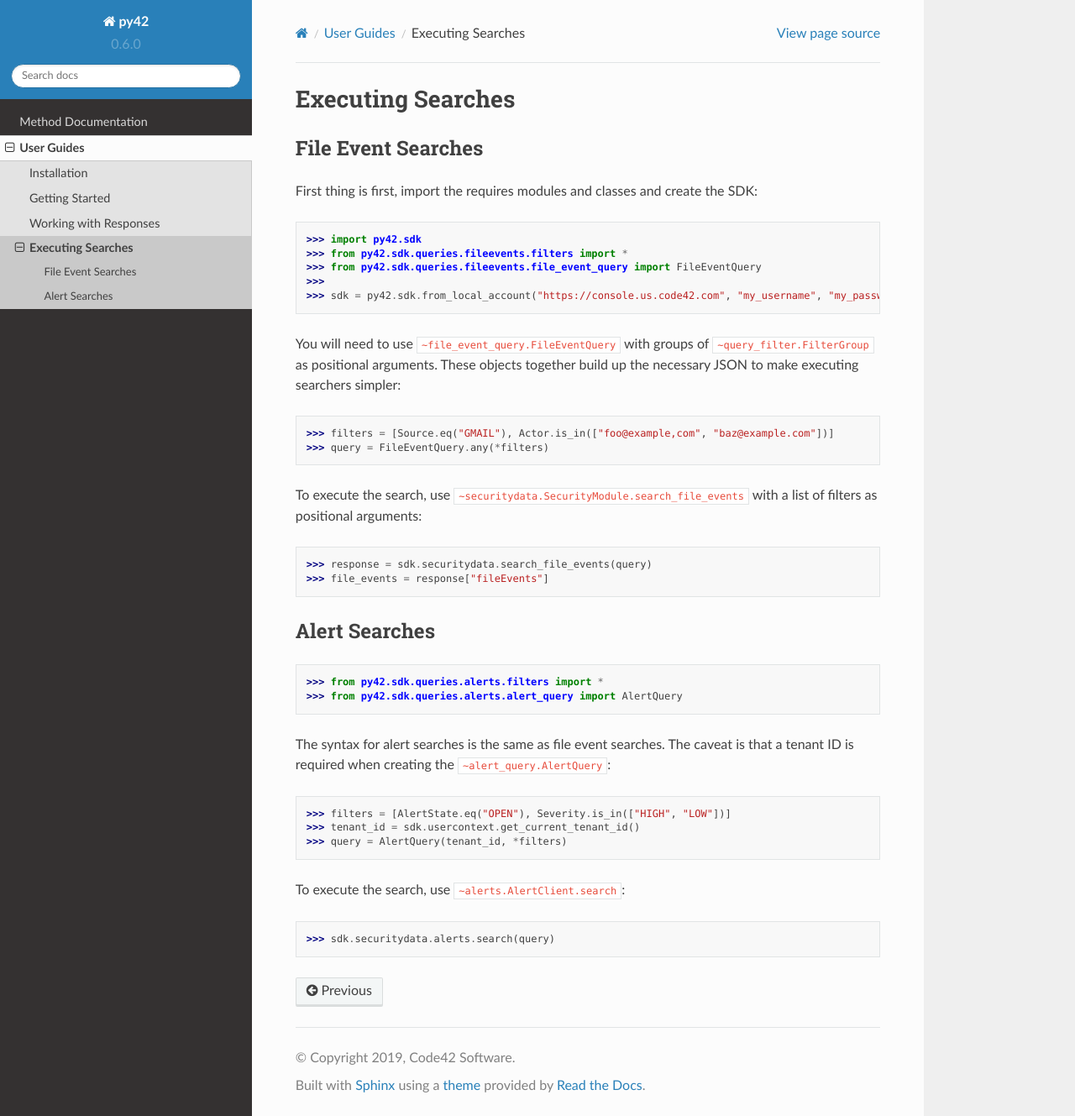
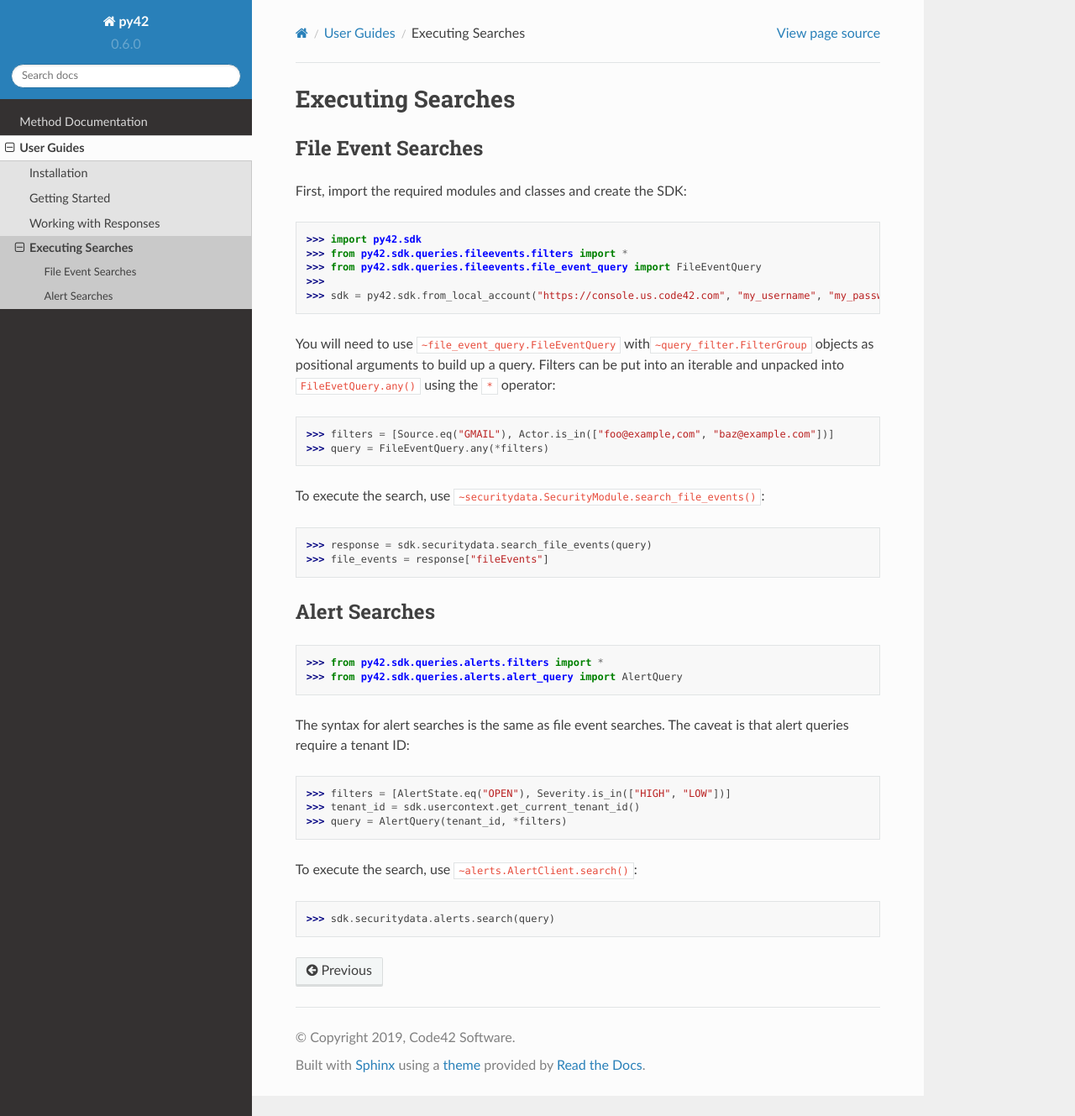
Before and after one commit to code42/py42, a Sphinx documentation site: the page built from docs/userguides/searches.md, in a window 1280 px wide and 1329 px high. Shown: the whole window at 84% size. Built offline with Sphinx 7.4.7 and the Read the Docs theme 2.0.0, drawn with Linux system fonts in a browser that asks for light colours; the version number is read from the project's files by our own code.

Commit message:
Words word words

```diff
--- a/docs/userguides/searches.md
+++ b/docs/userguides/searches.md
@@ -2,7 +2,7 @@
 
 ## File Event Searches
 
-First thing is first, import the requires modules and classes and create the SDK:
+First, import the required modules and classes and create the SDK:
 
     >>> import py42.sdk
     >>> from py42.sdk.queries.fileevents.filters import *
@@ -10,15 +10,14 @@ First thing is first, import the requires modules and classes and create the SDK
     >>>
     >>> sdk = py42.sdk.from_local_account("https://console.us.code42.com", "my_username", "my_password")
 
-You will need to use `~file_event_query.FileEventQuery` with groups of
-`~query_filter.FilterGroup` as positional arguments. These objects together build up the
-necessary JSON to make executing searchers simpler:
+You will need to use `~file_event_query.FileEventQuery` with`~query_filter.FilterGroup` objects
+as positional arguments to build up a query. Filters can be put into an iterable
+and unpacked into `FileEvetQuery.any()` using the `*` operator:
 
     >>> filters = [Source.eq("GMAIL"), Actor.is_in(["foo@example,com", "baz@example.com"])]
     >>> query = FileEventQuery.any(*filters)
 
-To execute the search, use `~securitydata.SecurityModule.search_file_events`
-with a list of filters as positional arguments:
+To execute the search, use `~securitydata.SecurityModule.search_file_events()`:
 
     >>> response = sdk.securitydata.search_file_events(query)
     >>> file_events = response["fileEvents"]
@@ -30,12 +29,12 @@ Alert Searches
     >>> from py42.sdk.queries.alerts.alert_query import AlertQuery
 
 The syntax for alert searches is the same as file event searches. The caveat is
-that a tenant ID is required when creating the `~alert_query.AlertQuery`:
+that alert queries require a tenant ID:
 
     >>> filters = [AlertState.eq("OPEN"), Severity.is_in(["HIGH", "LOW"])]
     >>> tenant_id = sdk.usercontext.get_current_tenant_id()
     >>> query = AlertQuery(tenant_id, *filters)
 
-To execute the search, use `~alerts.AlertClient.search`:
+To execute the search, use `~alerts.AlertClient.search()`:
 
     >>> sdk.securitydata.alerts.search(query)
```
